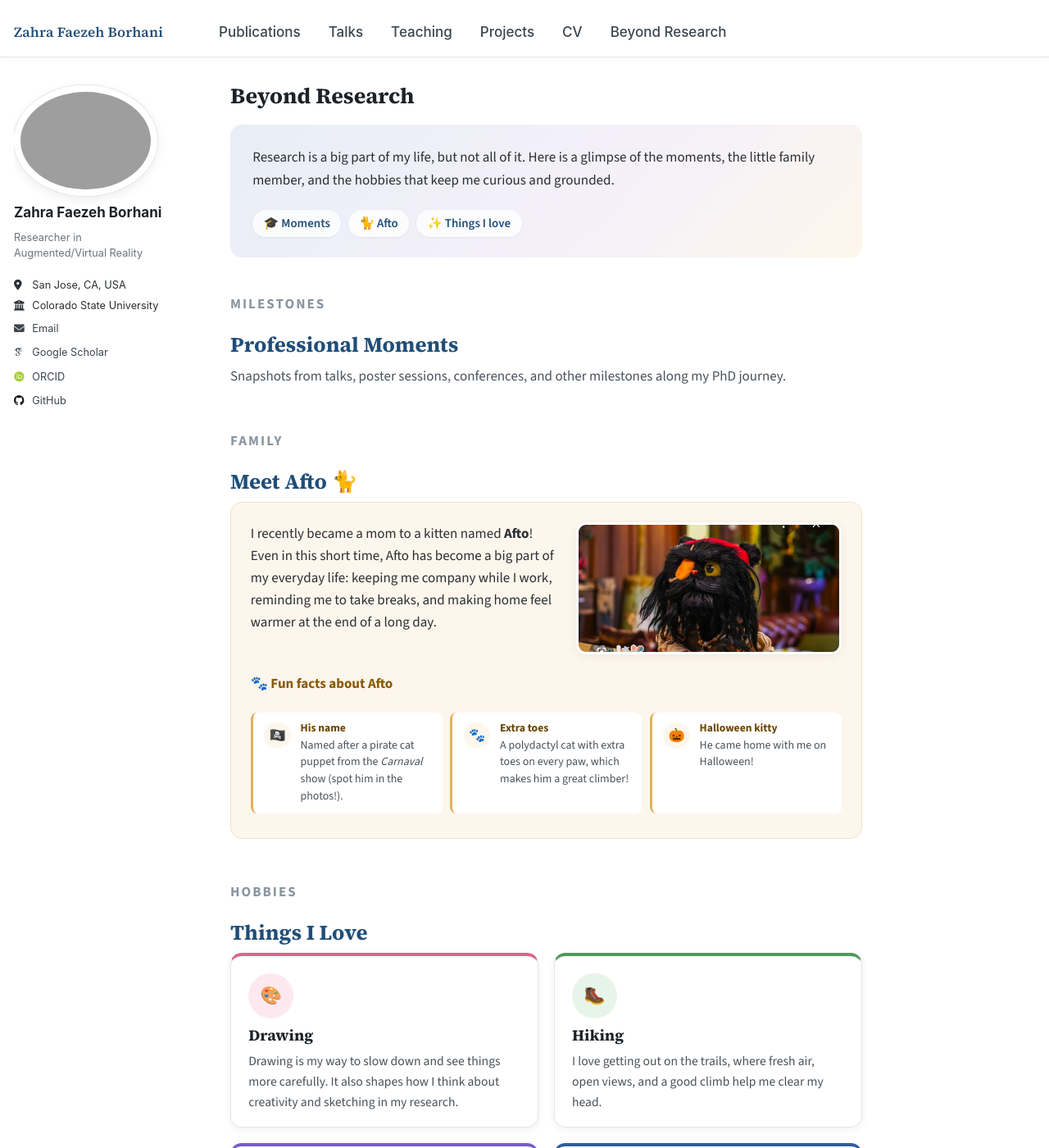
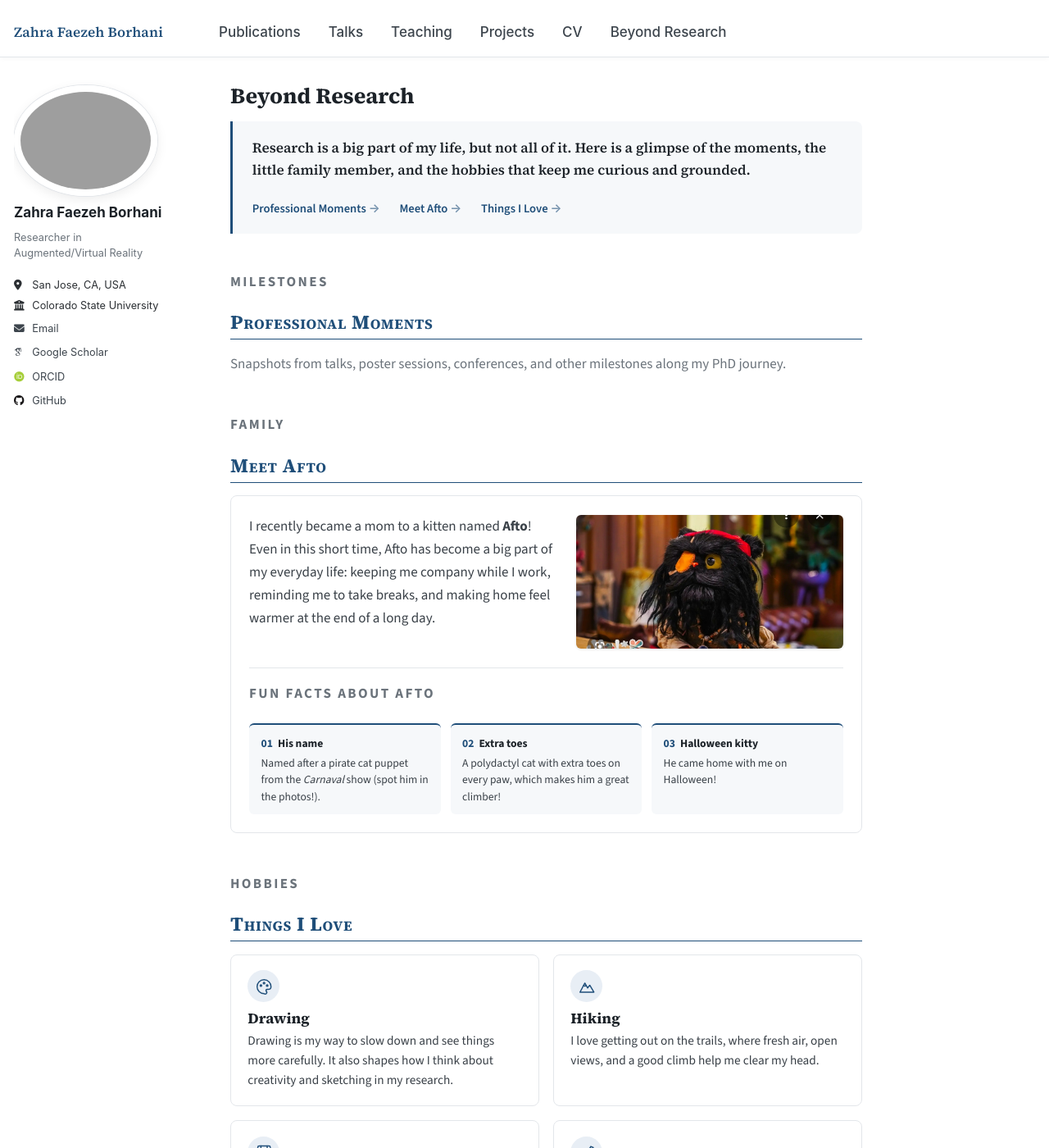
Before and after one commit to faezehborhani/faezehborhani.github.io, a Jekyll site: the page built from _pages/beyond-research.html, in a window 1280 px wide and 1400 px high. Shown: the whole window at 82% size. Built offline with Jekyll 4.4.1, drawn with Linux system fonts in a browser that asks for light colours; some web fonts are replaced.

Commit message:
More professional Beyond Research styling; add Get in Touch section to About
Co-Authored-By: Claude Opus 5.5 <noreply@anthropic.com>

```diff
--- a/_pages/beyond-research.html
+++ b/_pages/beyond-research.html
@@ -15,18 +15,20 @@ author_profile: true
 
 <div class="personal">
 
-<div class="personal-hero">
-  <p class="personal-hero__text">Research is a big part of my life, but not all of it. Here is a glimpse of the moments, the little family member, and the hobbies that keep me curious and grounded.</p>
-  <nav class="personal-hero__nav" aria-label="Sections on this page">
-    <a href="#moments">🎓 Moments</a>
-    <a href="#afto">🐈 Afto</a>
-    <a href="#interests">✨ Things I love</a>
+<div class="personal-intro">
+  <p class="personal-intro__text">Research is a big part of my life, but not all of it. Here is a glimpse of the moments, the little family member, and the hobbies that keep me curious and grounded.</p>
+  <nav class="personal-intro__nav" aria-label="Sections on this page">
+    <a href="#moments">Professional Moments</a>
+    <a href="#afto">Meet Afto</a>
+    <a href="#interests">Things I Love</a>
   </nav>
 </div>
 
 <section class="personal-section" id="moments">
+  <header class="personal-section__head">
     <p class="personal-eyebrow">Milestones</p>
     <h2>Professional Moments</h2>
+  </header>
   <p class="personal-lead">Snapshots from talks, poster sessions, conferences, and other milestones along my PhD journey.</p>
   <div class="personal-moments">
     {% include publication-gallery.html dir="/images/personal/events/" label="Professional moment" %}
@@ -34,8 +36,10 @@ author_profile: true
 </section>
 
 <section class="personal-section" id="afto">
+  <header class="personal-section__head">
     <p class="personal-eyebrow">Family</p>
-  <h2>Meet Afto 🐈</h2>
+    <h2>Meet Afto</h2>
+  </header>
   <div class="afto-card">
     <div class="afto-card__text">
       <p>I recently became a mom to a kitten named <strong>Afto</strong>! Even in this short time, Afto has become a big part of my everyday life: keeping me company while I work, reminding me to take breaks, and making home feel warmer at the end of a long day.</p>
@@ -44,62 +48,55 @@ author_profile: true
       {% include publication-gallery.html dir="/images/personal/afto/" label="Afto" %}
     </div>
     <div class="afto-card__facts">
-      <p class="afto-card__facts-title">🐾 Fun facts about Afto</p>
-      <ul class="afto-facts">
+      <p class="afto-card__facts-title">Fun facts about Afto</p>
+      <ol class="afto-facts">
         <li class="afto-fact">
-          <span class="afto-fact__icon" aria-hidden="true">🏴‍☠️</span>
-          <div class="afto-fact__body">
           <span class="afto-fact__label">His name</span>
           <span class="afto-fact__text">Named after a pirate cat puppet from the <em>Carnaval</em> show (spot him in the photos!).</span>
-          </div>
         </li>
         <li class="afto-fact">
-          <span class="afto-fact__icon" aria-hidden="true">🐾</span>
-          <div class="afto-fact__body">
           <span class="afto-fact__label">Extra toes</span>
           <span class="afto-fact__text">A polydactyl cat with extra toes on every paw, which makes him a great climber!</span>
-          </div>
         </li>
         <li class="afto-fact">
-          <span class="afto-fact__icon" aria-hidden="true">🎃</span>
-          <div class="afto-fact__body">
           <span class="afto-fact__label">Halloween kitty</span>
           <span class="afto-fact__text">He came home with me on Halloween!</span>
-          </div>
         </li>
-      </ul>
+      </ol>
     </div>
   </div>
 </section>
 
 <section class="personal-section" id="interests">
+  <header class="personal-section__head">
     <p class="personal-eyebrow">Hobbies</p>
     <h2>Things I Love</h2>
+  </header>
   <div class="interest-grid">
 
-    <article class="interest interest--drawing">
-      <span class="interest__icon" aria-hidden="true">🎨</span>
+    <article class="interest">
+      <span class="interest__icon" aria-hidden="true"><svg viewBox="0 0 24 24"><path d="M12 22a10 10 0 1 1 10-10c0 2.8-2.2 4-4 4h-1.6a1.6 1.6 0 0 0-1.2 2.7A1.9 1.9 0 0 1 12 22z"/><circle cx="7.5" cy="10.5" r="1.1"/><circle cx="12" cy="7" r="1.1"/><circle cx="16.5" cy="10.5" r="1.1"/></svg></span>
       <h3>Drawing</h3>
       <p>Drawing is my way to slow down and see things more carefully. It also shapes how I think about creativity and sketching in my research.</p>
       {% include publication-gallery.html dir="/images/personal/interests/drawing/" label="Drawing" %}
     </article>
 
-    <article class="interest interest--hiking">
-      <span class="interest__icon" aria-hidden="true">🥾</span>
+    <article class="interest">
+      <span class="interest__icon" aria-hidden="true"><svg viewBox="0 0 24 24"><path d="M2 20 9 7l4 7 3-4 6 10z"/><path d="m7.3 10.2 1.7 1.3 1.7-1.3"/></svg></span>
       <h3>Hiking</h3>
       <p>I love getting out on the trails, where fresh air, open views, and a good climb help me clear my head.</p>
       {% include publication-gallery.html dir="/images/personal/interests/hiking/" label="Hiking" %}
     </article>
 
-    <article class="interest interest--animations">
-      <span class="interest__icon" aria-hidden="true">🎬</span>
+    <article class="interest">
+      <span class="interest__icon" aria-hidden="true"><svg viewBox="0 0 24 24"><rect x="3" y="3" width="18" height="18" rx="2"/><path d="M7.5 3v18M16.5 3v18M3 12h18M3 7.5h4.5M3 16.5h4.5M16.5 7.5H21M16.5 16.5H21"/></svg></span>
       <h3>Animations</h3>
       <p>I love animated films and series. The storytelling, art styles, and imagination behind them never fail to inspire me.</p>
       {% include publication-gallery.html dir="/images/personal/interests/animations/" label="Animations" %}
     </article>
 
-    <article class="interest interest--astronomy">
-      <span class="interest__icon" aria-hidden="true">🔭</span>
+    <article class="interest">
+      <span class="interest__icon" aria-hidden="true"><svg viewBox="0 0 24 24"><path d="m3.5 11.5 13-5.5 2 4.6-13 5.5z"/><path d="m16.5 6 1-2.3 3.6 1.6-1 2.3"/><path d="M11 14.2 8 21M12.2 13.7 15.5 21"/><circle cx="11.6" cy="13.9" r=".9"/></svg></span>
       <h3>Astronomy</h3>
       <p>On clear nights, I set up my telescope and look at the Moon, planets, and stars. Stargazing never stops being a reminder of how much is out there to explore.</p>
       {% include publication-gallery.html dir="/images/personal/interests/astronomy/" label="Astronomy" %}
@@ -111,112 +108,113 @@ author_profile: true
 </div>
 
 <style>
-/* ---------- Beyond Research page ---------- */
-.personal { --warm: #fdf6ec; --warm-line: #f1e2c8; --card-shadow: 0 2px 10px rgba(20, 40, 60, .07); }
+/* ---------- Beyond Research: calm, editorial styling that matches the CV ---------- */
+.personal {
+  --ink: #1c2228; --body: #3a4148; --muted: #6b737b; --line: #e3e6ea;
+  --panel: #f6f8fa; --navy: var(--accent, #1f4e79); --navy-soft: var(--accent-soft, #e8eef5);
+  color: var(--body);
+}
 
-/* Intro banner */
-.personal-hero {
-  margin: .5rem 0 2.5rem; padding: 1.5rem 1.6rem;
-  border-radius: 14px;
-  background: linear-gradient(135deg, var(--accent-soft, #e8eef5) 0%, #f4f0fa 55%, var(--warm) 100%);
+/* Intro */
+.personal-intro {
+  margin: .25rem 0 2.6rem; padding: 1.1rem 1.4rem;
+  border-left: 3px solid var(--navy); background: var(--panel); border-radius: 0 8px 8px 0;
 }
-.personal-hero__text { font-size: 1.08em; line-height: 1.65; color: #2b2f33; margin: 0 0 1rem; }
-.personal-hero__nav { display: flex; flex-wrap: wrap; gap: .5rem; }
-.personal-hero__nav a {
-  display: inline-block; padding: .3em .9em; border-radius: 999px;
-  background: rgba(255, 255, 255, .8); color: var(--accent, #1f4e79);
-  font-size: .88em; font-weight: 600; text-decoration: none;
-  box-shadow: 0 1px 3px rgba(0, 0, 0, .06); transition: background .2s, transform .2s;
+.personal-intro__text {
+  font-family: var(--font-head, Georgia, serif); font-size: 1.12em; line-height: 1.6;
+  color: var(--ink); margin: 0 0 .8rem;
 }
-.personal-hero__nav a:hover, .personal-hero__nav a:focus { background: #fff; transform: translateY(-1px); text-decoration: none; }
+.personal-intro__nav { display: flex; flex-wrap: wrap; gap: .25rem 1.4rem; font-size: .86em; }
+.personal-intro__nav a { color: var(--navy); font-weight: 600; text-decoration: none; }
+.personal-intro__nav a::after { content: " \2192"; opacity: .6; }
+.personal-intro__nav a:hover, .personal-intro__nav a:focus { text-decoration: underline; }
 
-/* Section headings */
-.personal-section { margin: 0 0 3rem; scroll-margin-top: 4.5rem; }
+/* Section headings, same rule style as the CV */
+.personal-section { margin: 0 0 2.8rem; scroll-margin-top: 4.5rem; }
+.personal-section__head { margin: 0 0 .9rem; padding-bottom: .35rem; border-bottom: 1.5px solid var(--navy); }
 .personal-eyebrow {
-  margin: 0 0 .1rem; font-size: .75em; font-weight: 700;
-  letter-spacing: .12em; text-transform: uppercase; color: #8a95a0;
+  margin: 0; font-size: .7em; font-weight: 700; letter-spacing: .14em;
+  text-transform: uppercase; color: var(--muted);
 }
-.personal h2 { font-size: 1.5em; color: var(--accent, #1f4e79); margin: 0 0 .5rem; padding: 0; border: 0; }
-.personal-lead { color: #4a525a; margin: 0 0 1rem; }
+.personal h2 {
+  font-family: var(--font-head, Georgia, serif); font-variant: small-caps; letter-spacing: .03em;
+  font-size: 1.4em; color: var(--navy); margin: 0; padding: 0; border: 0;
+}
+.personal-lead { color: var(--muted); margin: 0 0 1rem; font-size: .95em; }
 
 /* Photo grids (re-styles the shared gallery on this page only) */
-.personal .pub-gallery { display: grid; gap: .8rem; margin: 0; }
+.personal .pub-gallery { display: grid; gap: .6rem; margin: 0; }
 .personal .pub-gallery__item {
-  width: auto; height: auto; border-radius: 12px;
-  box-shadow: var(--card-shadow); transition: transform .25s, box-shadow .25s;
+  width: auto; height: auto; border-radius: 6px; background: var(--panel);
+  box-shadow: 0 1px 3px rgba(20, 40, 60, .12); transition: box-shadow .2s, opacity .2s;
 }
-.personal .pub-gallery__item:hover, .personal .pub-gallery__item:focus {
-  transform: translateY(-3px); box-shadow: 0 8px 22px rgba(20, 40, 60, .16);
-}
+.personal .pub-gallery__item:hover, .personal .pub-gallery__item:focus { box-shadow: 0 4px 14px rgba(20, 40, 60, .2); }
 .personal .pub-gallery__item:hover img, .personal .pub-gallery__item:focus img { transform: none; }
 
-.personal-moments .pub-gallery { grid-template-columns: repeat(auto-fill, minmax(150px, 1fr)); gap: .6rem; }
+.personal-moments .pub-gallery { grid-template-columns: repeat(auto-fill, minmax(150px, 1fr)); }
 .personal-moments .pub-gallery__item { aspect-ratio: 16 / 9; }
 
-/* Afto */
+/* Afto: story beside photos, fun facts in a row beneath */
 .afto-card {
-  display: grid; grid-template-columns: minmax(0, 1.15fr) minmax(0, 1fr); gap: 1.5rem;
-  align-items: start; padding: 1.4rem;
-  border-radius: 14px; background: var(--warm); border: 1px solid var(--warm-line);
+  display: grid; grid-template-columns: minmax(0, 1.15fr) minmax(0, 1fr); gap: 1.4rem;
+  align-items: start; padding: 1.3rem; border: 1px solid var(--line); border-radius: 8px; background: #fff;
 }
-.afto-card__text p { margin: 0 0 1rem; }
-.afto-facts { list-style: none; margin: 0; padding: 0; display: grid; gap: .55rem; }
-.afto-fact {
-  display: flex; gap: .7rem; align-items: flex-start;
-  margin: 0; padding: .6rem .8rem; border-radius: 8px;
-  background: #fff; border-left: 3px solid #e0b25c;
-}
-.afto-fact__icon {
-  flex: none; width: 1.9rem; height: 1.9rem; border-radius: 50%;
-  display: inline-flex; align-items: center; justify-content: center;
-  background: var(--warm); font-size: .95rem; margin-top: .1rem;
-}
-.afto-fact__body { display: flex; flex-direction: column; gap: .1rem; min-width: 0; }
-.afto-fact__label {
-  font-size: .8rem; font-weight: 700; color: #6b4600; line-height: 1.3;
-}
-.afto-fact__text { font-size: .82rem; line-height: 1.5; color: #4a525a; }
-/* First photo is a wide feature across the top; the rest sit three per row beneath it */
-/* Fun facts: one row across the card, below the story and photos */
-.afto-card__facts { grid-column: 1 / -1; margin-top: -.25rem; }
-.afto-card__facts-title { font-size: .92em; font-weight: 700; color: #8a5a00; margin: 0 0 .45rem; }
-.afto-facts { grid-template-columns: repeat(3, minmax(0, 1fr)); }
-/* First photo is a wide feature across the top; the rest sit three per row beneath it */
-.afto-card__photos .pub-gallery { grid-template-columns: repeat(3, minmax(0, 1fr)); gap: .6rem; }
-.afto-card__photos .pub-gallery__item { aspect-ratio: 1 / 1; border: 3px solid #fff; }
+.afto-card__text p { margin: 0; line-height: 1.65; }
+.afto-card__photos .pub-gallery { grid-template-columns: repeat(3, minmax(0, 1fr)); }
+.afto-card__photos .pub-gallery__item { aspect-ratio: 1 / 1; }
 .afto-card__photos .pub-gallery__item:first-child { grid-column: 1 / -1; aspect-ratio: 2 / 1; }
 
+.afto-card__facts { grid-column: 1 / -1; padding-top: 1rem; border-top: 1px solid var(--line); }
+.afto-card__facts-title {
+  margin: 0 0 .6rem; font-size: .7em; font-weight: 700; letter-spacing: .14em;
+  text-transform: uppercase; color: var(--muted);
+}
+.afto-facts {
+  list-style: none; margin: 0; padding: 0; counter-reset: fact;
+  display: grid; grid-template-columns: repeat(3, minmax(0, 1fr)); gap: .7rem;
+}
+.afto-fact {
+  counter-increment: fact; margin: 0; padding: .7rem .85rem;
+  background: var(--panel); border-radius: 6px; border-top: 2px solid var(--navy);
+  display: flex; flex-direction: column; gap: .15rem;
+}
+.afto-fact__label { font-size: .8rem; font-weight: 700; color: var(--ink); }
+.afto-fact__label::before {
+  content: counter(fact, decimal-leading-zero); margin-right: .45em;
+  color: var(--navy); font-variant-numeric: tabular-nums;
+}
+.afto-fact__text { font-size: .8rem; line-height: 1.5; color: var(--body); }
+
 /* Interests */
-.interest-grid { display: grid; grid-template-columns: repeat(2, minmax(0, 1fr)); gap: 1.1rem; }
+.interest-grid { display: grid; grid-template-columns: repeat(2, minmax(0, 1fr)); gap: 1rem; }
 .interest {
-  position: relative; padding: 1.2rem 1.25rem 1.1rem;
-  border-radius: 14px; background: #fff; border: 1px solid var(--rule, #e3e6ea);
-  border-top: 4px solid var(--tint); box-shadow: var(--card-shadow);
-  transition: transform .25s, box-shadow .25s;
+  padding: 1.1rem 1.2rem; border: 1px solid var(--line); border-radius: 8px; background: #fff;
+  transition: border-color .2s, box-shadow .2s;
 }
-.interest:hover { transform: translateY(-3px); box-shadow: 0 10px 24px rgba(20, 40, 60, .12); }
-.interest--drawing   { --tint: #d9668a; --tint-soft: #fbe9ef; }
-.interest--hiking    { --tint: #4f9a5b; --tint-soft: #e7f4e9; }
-.interest--animations{ --tint: #7a5cc7; --tint-soft: #efeafb; }
-.interest--astronomy { --tint: #2f5d9e; --tint-soft: #e6eef9; }
+.interest:hover { border-color: #c9d3de; box-shadow: 0 3px 12px rgba(20, 40, 60, .07); }
 .interest__icon {
   display: inline-flex; align-items: center; justify-content: center;
-  width: 2.6em; height: 2.6em; border-radius: 50%;
-  background: var(--tint-soft); font-size: 1.25em; margin-bottom: .6rem;
+  width: 2.3rem; height: 2.3rem; border-radius: 50%; background: var(--navy-soft); margin-bottom: .55rem;
 }
-.interest h3 { margin: 0 0 .35rem; font-size: 1.1em; color: #1c2228; }
-.interest p { font-size: .92em; color: #4a525a; margin: 0; }
-.interest .pub-gallery { grid-template-columns: repeat(3, minmax(0, 1fr)); margin-top: .9rem; gap: .5rem; }
-.interest .pub-gallery__item { aspect-ratio: 1 / 1; border-radius: 8px; }
+.interest__icon svg {
+  width: 1.2rem; height: 1.2rem; fill: none; stroke: var(--navy);
+  stroke-width: 1.7; stroke-linecap: round; stroke-linejoin: round;
+}
+.interest h3 {
+  font-family: var(--font-head, Georgia, serif); margin: 0 0 .3rem; font-size: 1.05em; color: var(--ink);
+}
+.interest p { font-size: .9em; line-height: 1.55; color: var(--body); margin: 0; }
+.interest .pub-gallery { grid-template-columns: repeat(3, minmax(0, 1fr)); margin-top: .85rem; gap: .45rem; }
+.interest .pub-gallery__item { aspect-ratio: 1 / 1; border-radius: 4px; }
 
 /* Small screens */
 @media (max-width: 760px) {
-  .afto-card { grid-template-columns: 1fr; padding: 1.1rem; }
+  .afto-card { grid-template-columns: 1fr; padding: 1rem; }
   .afto-facts { grid-template-columns: 1fr; }
   .interest-grid { grid-template-columns: 1fr; }
 }
 @media (max-width: 480px) {
-  .personal-hero { padding: 1.2rem; }
+  .personal-intro { padding: 1rem; }
   .personal-moments .pub-gallery { grid-template-columns: repeat(2, minmax(0, 1fr)); }
 }
 @media (prefers-reduced-motion: reduce) {
```
Also changed, not shown: _includes/contact.html (added, +46 -0 lines), _pages/about.md (+5 -0 lines). Lines whose indentation alone changed are shown as unchanged.
